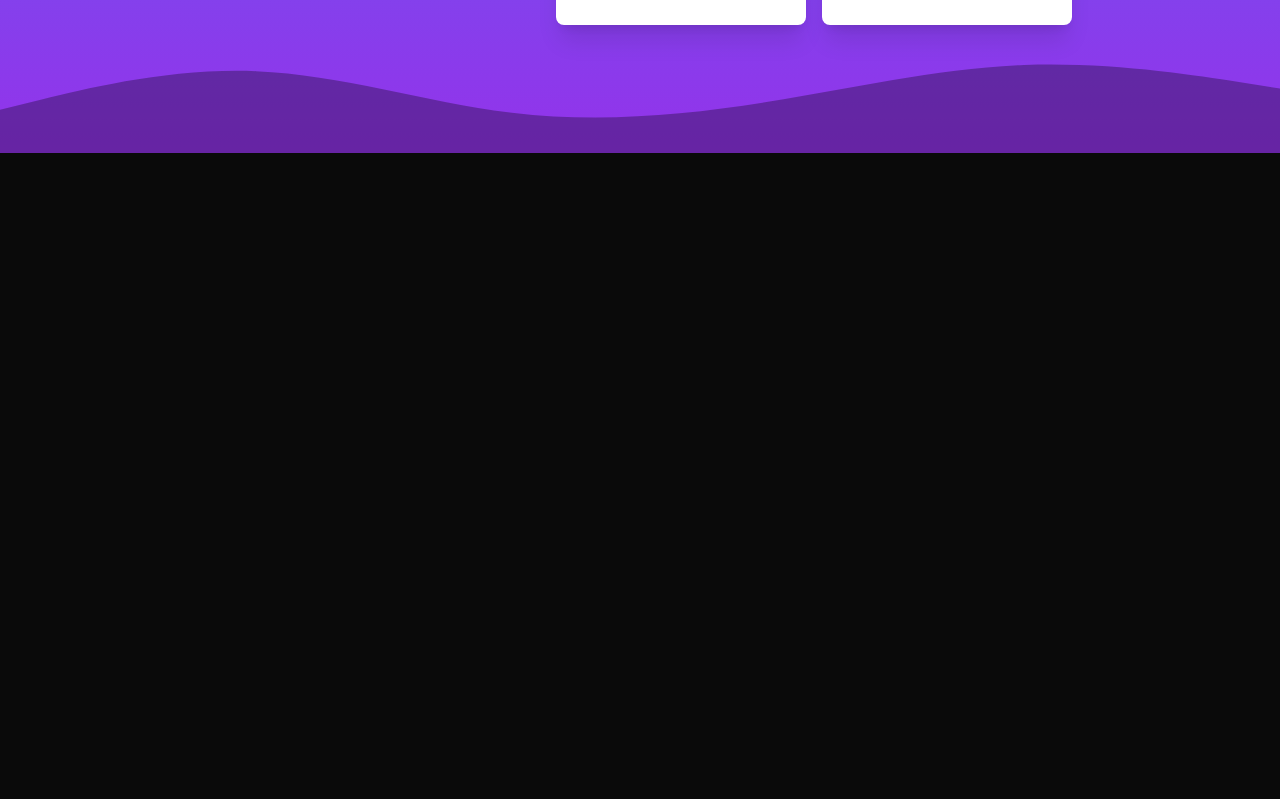
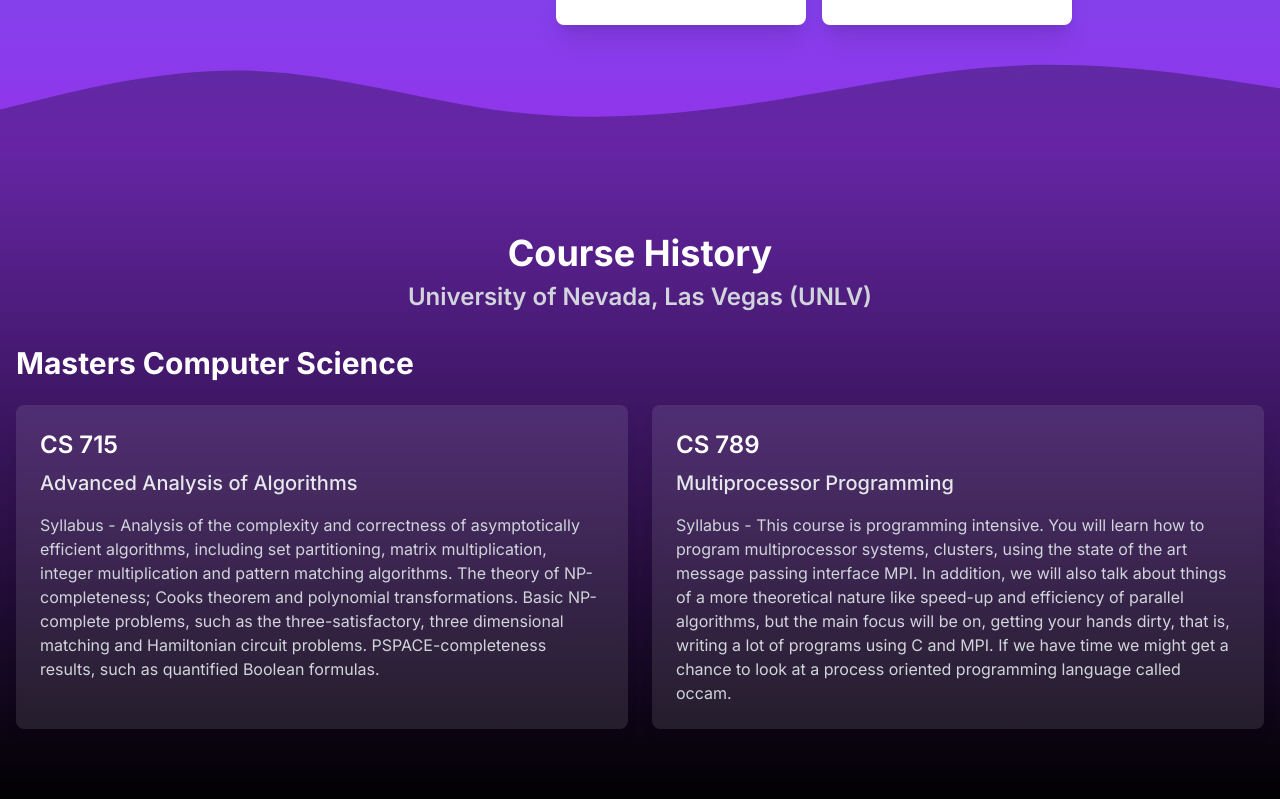
Before and after one commit to arianizadi/next-blog, a Next.js app: page / in a window 1280 px wide. Shown: the part 1575-2374 px from the top of the page. Before the commit the page ends 1728 px from the top, so only its background shows below. Built offline with nearby package versions, Linux system fonts and the light colour scheme.

Commit message:
More Content

```diff
--- a/app/page.tsx
+++ b/app/page.tsx
@@ -1,5 +1,6 @@
 import Hero from "@/components/Hero"
 import ProfileCard from "@/components/ProfileCard"
+import { CourseHistory } from "@/components/Classes"
 
 export default function Home() {
   return (
@@ -10,9 +11,10 @@
       {/* ABOUT ME - Intrests, Languages */}
       <ProfileCard />
 
+      {/* SCHOOL - Clubs, Competitions, and Academic Stuff */}
+      <CourseHistory />
+
       {/* JOBS - Internships */}
-
-      {/* SCHOOL - Clubs, Competitions, and Academic Stuff */}
 
       {/* PROJECTS - Show some projects in a carasel */}
 
--- /dev/null
+++ b/components/Classes.tsx
@@ -0,0 +1,56 @@
+'use client';
+
+import React from 'react';
+
+interface Class {
+  title: string;
+  name: string;
+  description: string;
+}
+
+export function CourseHistory() {
+  const classes: Class[] = [
+    {
+      title: "CS 715",
+      name: "Advanced Analysis of Algorithms",
+      description: "Analysis of the complexity and correctness of asymptotically efficient algorithms, including set partitioning, matrix multiplication, integer multiplication and pattern matching algorithms. The theory of NP-completeness; Cooks theorem and polynomial transformations. Basic NP-complete problems, such as the three-satisfactory, three dimensional matching and Hamiltonian circuit problems. PSPACE-completeness results, such as quantified Boolean formulas.",
+    },
+    {
+      title: "CS 789",
+      name: "Multiprocessor Programming",
+      description: "This course is programming intensive. You will learn how to program multiprocessor systems, clusters, using the state of the art message passing interface MPI. In addition, we will also talk about things of a more theoretical nature like speed-up and efficiency of parallel algorithms, but the main focus will be on, getting your hands dirty, that is, writing a lot of programs using C and MPI. If we have time we might get a chance to look at a process oriented programming language called occam.",
+    },
+  ];
+
+  const renderClasses = () => (
+    <div className="grid grid-cols-1 md:grid-cols-2 gap-6">
+      {classes
+        .filter((card) => card)
+        .map((card: Class, index: number) => (
+          <div
+            key={index}
+            className="bg-white/10 rounded-lg shadow-lg overflow-hidden hover:shadow-xl transition-shadow duration-300 backdrop-blur-sm"
+          >
+            <div className="p-6">
+              <h2 className="text-2xl font-semibold text-white mb-2">{card.title}</h2>
+              <h3 className="text-xl font-medium text-gray-200 mb-4">{card.name}</h3>
+              <p className="text-gray-300">Syllabus - {card.description}</p>
+            </div>
+          </div>
+        ))}
+    </div>
+  );
+
+  return (
+    <div className="py-12 bg-gradient-to-b from-[#6525A3] to-black text-white text-center sm:text-left">
+      <div className="container mx-auto py-8 px-4">
+        <h1 className="text-4xl font-bold text-center mb-2">Course History</h1>
+        <h2 className="text-2xl font-semibold text-center mb-8 text-gray-300">University of Nevada, Las Vegas (UNLV)</h2>
+        <h3 className="text-3xl font-bold mb-6">Masters Computer Science</h3>
+        {renderClasses()}
+      </div>
+    </div>
+  );
+}
+
+export default CourseHistory;
--- a/components/ProfileCard.tsx
+++ b/components/ProfileCard.tsx
@@ -5,7 +5,7 @@
 
 const ProfileCard = () => {
   return (
-    <div className="py-32 relative min-h-screen flex items-center justify-center bg-gradient-to-b from-blue-500 to-purple-600 overflow-hidden">
+    <div className="cursor-default py-32 relative min-h-screen flex items-center justify-center bg-gradient-to-b from-blue-500 to-purple-600 overflow-hidden">
       {/* Animated Wavy top */}
       <div className="absolute top-0 left-0 w-full overflow-hidden">
         <svg className="w-full h-full 3xl:hidden" viewBox="0 0 1440 240" preserveAspectRatio="none" xmlns="http://www.w3.org/2000/svg">
```
